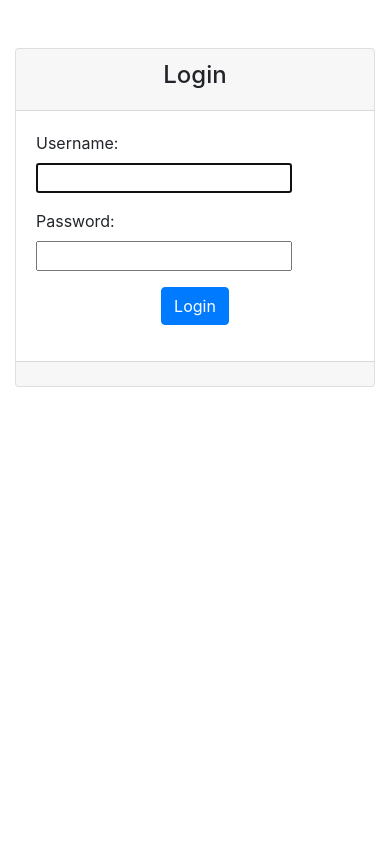
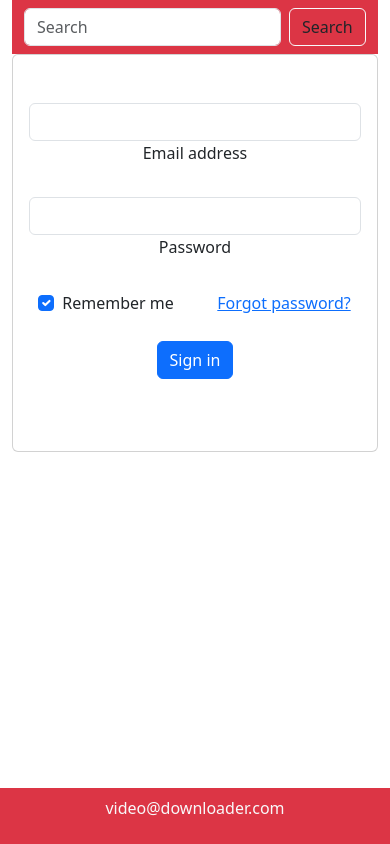
Before and after one commit to arpitk199/Youtube_video, a Django app: page /login/ in a window 390 px wide. Run offline with Django 4.2, Linux system fonts and the light colour scheme; some libraries are stand-ins or nearby versions.

Commit message:
some Changes

```diff
--- a/downloader/static/css/style.css
+++ b/downloader/static/css/style.css
@@ -0,0 +1,26 @@
+
+.rounded-t-5 {
+  border-top-left-radius: 0.5rem;
+  border-top-right-radius: 0.5rem;
+}
+
+@media (min-width: 992px) {
+  .rounded-tr-lg-0 {
+    border-top-right-radius: 0;
+  }
+
+  .rounded-bl-lg-5 {
+    border-bottom-left-radius: 0.5rem;
+  }
+}
+
+
+.cascading-right {
+  margin-right: -50px;
+}
+
+@media (max-width: 991.98px) {
+  .cascading-right {
+    margin-right: 0;
+  }
+}
--- a/downloader/templates/downloader/home.html
+++ b/downloader/templates/downloader/home.html
@@ -1,11 +1,37 @@
-<!-- templates/home.html -->
+{% load static %}
 <!DOCTYPE html>
 <html>
 <head>
+    <meta charset="utf-8">
+    <meta name="viewport" content="width=device-width, initial-scale=1, shrink-to-fit=no">
+
+    {% block title %}
     <title>Home</title>
-    <link rel="stylesheet" href="https://stackpath.bootstrapcdn.com/bootstrap/4.5.2/css/bootstrap.min.css">
-</head>
+    {% endblock %}
+
+    <link href="https://cdn.jsdelivr.net/npm/bootstrap@5.3.0/dist/css/bootstrap.min.css" rel="stylesheet"
+    integrity="sha384-9ndCyUaIbzAi2FUVXJi0CjmCapSmO7SnpJef0486qhLnuZ2cdeRhO02iuK6FUUVM" crossorigin="anonymous">
+    <link rel="stylesheet" href="https://fonts.googleapis.com/css2?family=Material+Symbols+Outlined:opsz,wght,FILL,GRAD@20..48,100..700,0..1,-50..200" />
+    <link rel="stylesheet" href="{% static '/css/style.css' %}">
 <body>
+    <div class="container-sm">
+        <nav class="navbar bg-danger sticky-top">
+          <div class="container-fluid">
+            <form class="d-flex" role="search">
+              <input
+                class="form-control me-2"
+                type="search"
+                placeholder="Search"
+                aria-label="Search"
+              />
+              <button class="btn btn-outline-light text-dark" type="submit">
+                Search
+              </button>
+            </form>
+          </div>
+        </nav>
+    </div>
+{% block body %}
     <div class="container">
         <div class="row justify-content-center">
             <div class="col-md-8">
@@ -24,5 +50,21 @@
             </div>
         </div>
     </div>
+    {% endblock %}
+
+    <footer
+    class="container-sm bg-danger p-2 text-light text-center fixed-bottom"
+  >
+    <p>video@downloader.com</p>
+  </footer>
+
+  <script src="{% static 'js/scripts.js' %}"></script>
+  <script
+    src="https://cdn.jsdelivr.net/npm/bootstrap@5.3.3/dist/js/bootstrap.bundle.min.js"
+    integrity="sha384-YvpcrYf0tY3lHB60NNkmXc5s9fDVZLESaAA55NDzOxhy9GkcIdslK1eN7N6jIeHz"
+    crossorigin="anonymous"
+  ></script>
+
+</div>
 </body>
 </html>
--- a/downloader/templates/downloader/login.html
+++ b/downloader/templates/downloader/login.html
@@ -1,40 +1,61 @@
-<!-- templates/login.html -->
-<!DOCTYPE html>
-<html>
-<head>
+{% extends 'downloader/home.html' %}
+{% load static %}
+
+{% block title %}
     <title>Login</title>
-    <link rel="stylesheet" href="https://stackpath.bootstrapcdn.com/bootstrap/4.5.2/css/bootstrap.min.css">
-</head>
-<body>
-    <div class="container">
-        <div class="row justify-content-center">
-            <div class="col-md-6">
-                <div class="card mt-5">
-                    <div class="card-header text-center">
-                        <h4>Login</h4>
+{% endblock %}
+
+{% block body %}
+<!-- Section: Design Block -->
+<section class="container-sm text-center text-lg-start">
+
+    <div class="card mb-3">
+      <div class="row g-0 d-flex align-items-center">
+        <div class="col-lg-4 d-none d-lg-flex">
+          <img src="https://mdbootstrap.com/img/new/ecommerce/vertical/004.jpg" alt="Trendy Pants and Shoes"
+            class="w-100 rounded-t-5 rounded-tr-lg-0 rounded-bl-lg-5" />
         </div>
-                    <div class="card-body">
-                        <form method="post">
-                            {% csrf_token %}
-                            <div class="form-group">
-                                {{ form.username.label_tag }}
-                                {{ form.username }}
+        <div class="col-lg-8">
+          <div class="card-body py-5 px-md-5">
+
+            <form>
+              <!-- Email input -->
+              <div data-mdb-input-init class="form-outline mb-4">
+                <input type="email" id="form2Example1" class="form-control" />
+                <label class="form-label" for="form2Example1">Email address</label>
               </div>
-                            <div class="form-group">
-                                {{ form.password.label_tag }}
-                                {{ form.password }}
+
+              <!-- Password input -->
+              <div data-mdb-input-init class="form-outline mb-4">
+                <input type="password" id="form2Example2" class="form-control" />
+                <label class="form-label" for="form2Example2">Password</label>
               </div>
-                            <div class="form-group text-center">
-                                <button type="submit" class="btn btn-primary">Login</button>
+
+              <!-- 2 column grid layout for inline styling -->
+              <div class="row mb-4">
+                <div class="col d-flex justify-content-center">
+                  <!-- Checkbox -->
+                  <div class="form-check">
+                    <input class="form-check-input" type="checkbox" value="" id="form2Example31" checked />
+                    <label class="form-check-label" for="form2Example31"> Remember me </label>
                   </div>
+                </div>
+
+                <div class="col">
+                  <!-- Simple link -->
+                  <a href="#!">Forgot password?</a>
+                </div>
+              </div>
+
+              <!-- Submit button -->
+              <button  type="button" data-mdb-button-init data-mdb-ripple-init class="btn btn-primary btn-block mb-4">Sign in</button>
+
             </form>
-                    </div>
-                    <div class="card-footer text-center">
-                        {% comment %} <a href="{% url 'password_reset' %}">Forgot password?</a> {% endcomment %}
+
           </div>
         </div>
       </div>
     </div>
-    </div>
-</body>
-</html>
+  </section>
+  <!-- Section: Design Block -->
+{% endblock %}
--- a/downloader/views.py
+++ b/downloader/views.py
@@ -1,9 +1,12 @@
 # views.py
 from django.shortcuts import render, redirect
 from django.http import HttpResponse, JsonResponse
+from django.http import HttpResponseRedirect
 from django.contrib.auth import authenticate, login, logout
 from django.contrib.auth.forms import AuthenticationForm
 from django.contrib.auth.decorators import login_required
+from django.contrib.messages import success,error
+from django.contrib.auth.models import User
 from pytube import YouTube
 import os
 
@@ -11,12 +14,16 @@ from .forms import DownloadForm
 
 progress = 0  # Global variable to store progress
 
+def home_view(Request):
+    return render(Request,"downloader/home.html")
+
 def download_progress(stream, chunk, file_handle, bytes_remaining):
     global progress
     total_size = stream.filesize
     bytes_downloaded = total_size - bytes_remaining
     progress = (bytes_downloaded / total_size) * 100
-@login_required
+
+# @login_required
 def download_video(request):
     global progress
     if request.method == 'POST':
@@ -60,3 +67,28 @@ def login_view(request):
 def logout_view(request):
     logout(request)
     return redirect('downloader/home.html')  # Redirect to home page
+
+# def signup_view(Request):
+#     if(Request.method=="POST"):
+#         password = Request.POST.get("password")
+#         cpassword = Request.POST.get("cpassword")
+#         if(password==cpassword):
+#             username = Request.POST.get("username")
+#             email = Request.POST.get("email")
+#             name = Request.POST.get("name")
+#             try:
+#                 User.objects.create_user(username=username,email=email,password=password,first_name=name)
+#                 phone = Request.POST.get("phone")
+
+#                 b = Buyer()
+#                 b.name = name
+#                 b.email = email
+#                 b.username = username
+#                 b.phone = phone
+#                 b.save()
+#                 return HttpResponseRedirect("/login")
+#             except:
+#                 error(Request,"username Already Exist !!!")
+#         else:
+#             error(Request,"Password and Confirm Password Doesn't Matched!!!")
+#     return render(Request,"signup.html")
--- a/youtube_downloader/urls.py
+++ b/youtube_downloader/urls.py
@@ -1,11 +1,15 @@
 # urls.py
+from django.contrib import admin
 from django.urls import path
 from downloader import views
 from django.contrib.auth.views import LogoutView
 
 urlpatterns = [
-    path('', views.download_video, name='home'),  # Assuming download_video is your home view
+    path('admin/', admin.site.urls),
+    path('', views.home_view,name="home"),
     path('login/', views.login_view, name='login'),
     path('logout/', views.logout_view, name='logout'),
+    # path('singup/', views.singup_view, name='singup'),
+
     path('progress/', views.download_progress_view, name='download_progress_view'),
 ]
```
Also changed, not shown: downloader/templates/downloader/download.html (+5 -44 lines), downloader/templates/downloader/singup.html (added, +94 -0 lines). Lines whose indentation alone changed are shown as unchanged.
